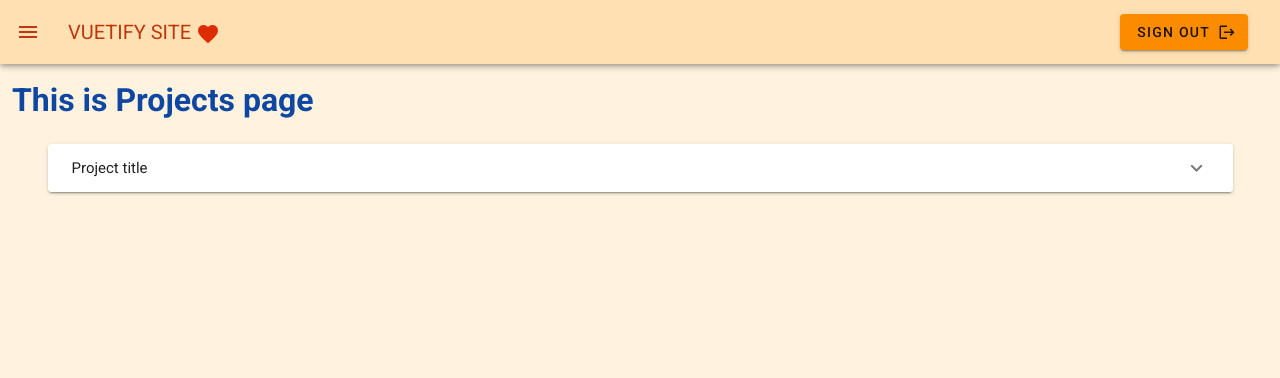
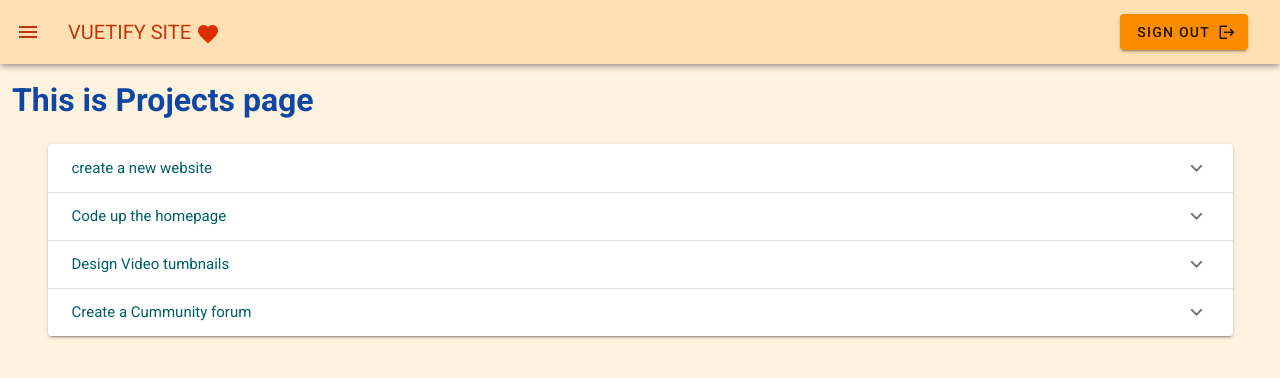
Before and after one commit to NeginSal/vuetify-project, a Vue app: page /projects in a window 1280 px wide. Shown: the top 378 px of the page. Built offline with nearby package versions, Linux system fonts and the light colour scheme.

Commit message:
add data

```diff
--- a/src/views/Projects.vue
+++ b/src/views/Projects.vue
@@ -3,14 +3,14 @@
     <h1 class="blue--text text--darken-4">This is Projects page</h1>
     <v-container class="my-5">
       <v-row justify="center">
-        <v-expansion-panels accordion>
-          <v-expansion-panel>
-            <v-expansion-panel-header>Project title</v-expansion-panel-header>
+        <v-expansion-panels >
+          <v-expansion-panel  v-for="project in projects" :key="project.title">
+            <v-expansion-panel-header class="cyan--text text--darken-4">{{project.title}}</v-expansion-panel-header>
             <v-expansion-panel-content>
-              <v-card flat>
-                <v-card-text class="px-4 blue--text">
-                  <div class="font-weight-bold">duo by xx.xx.xx</div>
-                  <div>info</div>
+              <v-card flat color="blue lighten-4">
+                <v-card-text class="px-4">
+                  <div class="font-weight-bold blue--text">duo by {{project.duo}}</div>
+                  <div class="teal--text text--darken-4">{{project.content}}</div>
                 </v-card-text>
               </v-card>
             </v-expansion-panel-content>
@@ -19,11 +19,23 @@
       </v-row>
     </v-container>
   </div>
-</template><script>
+</template>
+
+<script>
   export default {
     data(){
       return{
-
+        projects:[
+          {title:'create a new website', person:'Negin', due:'30 june 2021', status:'ongoing',content:'Lorem ipsum dolor sit amet, consectetur adipiscing elit, sed do eiusmod tempor incididunt ut labore et dolore magna aliqua. Ut enim ad minim veniam, quis nostrud exercitation ullamco laboris nisi ut aliquip ex ea commodo consequat.'},
+          {title:'Code up the homepage', person:'Chun Li', due:'10 july 2021', status:'complete',content:'Lorem ipsum dolor sit amet, consectetur adipiscing elit, sed do eiusmod tempor incididunt ut labore et dolore magna aliqua. Ut enim ad minim veniam, quis nostrud exercitation ullamco laboris nisi ut aliquip ex ea commodo consequat.'},
+          {title:'Design Video tumbnails', person:'Ryu', due:'20 Sep 2021', status:'complete',content:'Lorem ipsum dolor sit amet, consectetur adipiscing elit, sed do eiusmod tempor incididunt ut labore et dolore magna aliqua. Ut enim ad minim veniam, quis nostrud exercitation ullamco laboris nisi ut aliquip ex ea commodo consequat.'},
+          {title:'Create a Cummunity forum', person:'Guken', due:'10 Oct 2021', status:'overdue',content:'Lorem ipsum dolor sit amet, consectetur adipiscing elit, sed do eiusmod tempor incididunt ut labore et dolore magna aliqua. Ut enim ad minim veniam, quis nostrud exercitation ullamco laboris nisi ut aliquip ex ea commodo consequat.'},
+        ]
+      }
+    },
+    methods: {
+      sortBy(prop){
+        this.projects.sort((a,b) => a[prop] < b[prop] ? -1 : 1)
       }
     }
   }
```
